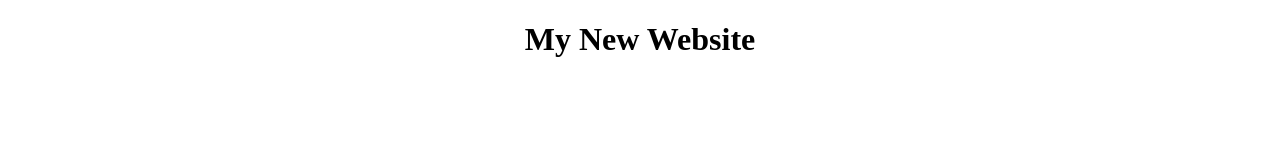
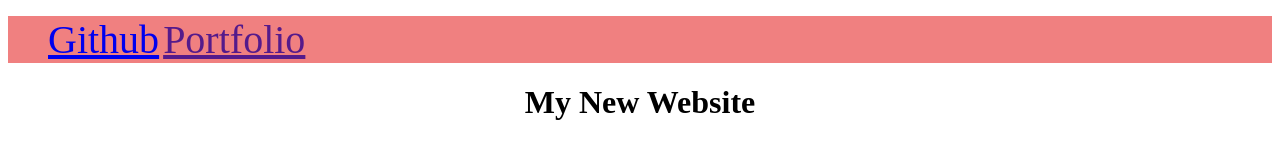
Before and after one commit to aszpan/first-website, a plain HTML site: page index.html in a window 1280 px wide. Drawn offline with Linux system fonts and the light colour scheme.

Commit message:
Added HTML and CSS

```diff
--- a/index.html
+++ b/index.html
@@ -8,5 +8,13 @@
   </head>
 
   <main>
+
+        <nav>
+            <ul>
+              <li><a href="https://github.com/aszpan">Github</a></li>
+              <li><a href="">Portfolio</a></li>
+            </ul>
+          </nav>
+
     <h1 class="text-center">My New Website</h1>
   </main>
--- a/styles.css
+++ b/styles.css
@@ -1,3 +1,16 @@
+
+li {
+
+    display: inline;
+    list-style-type: none;
+    font-size: 40px;
+
+  }
+
+  nav {
+    background-color: lightcoral;
+
+  }
 
 .text-center{
     text-align: center;
```
